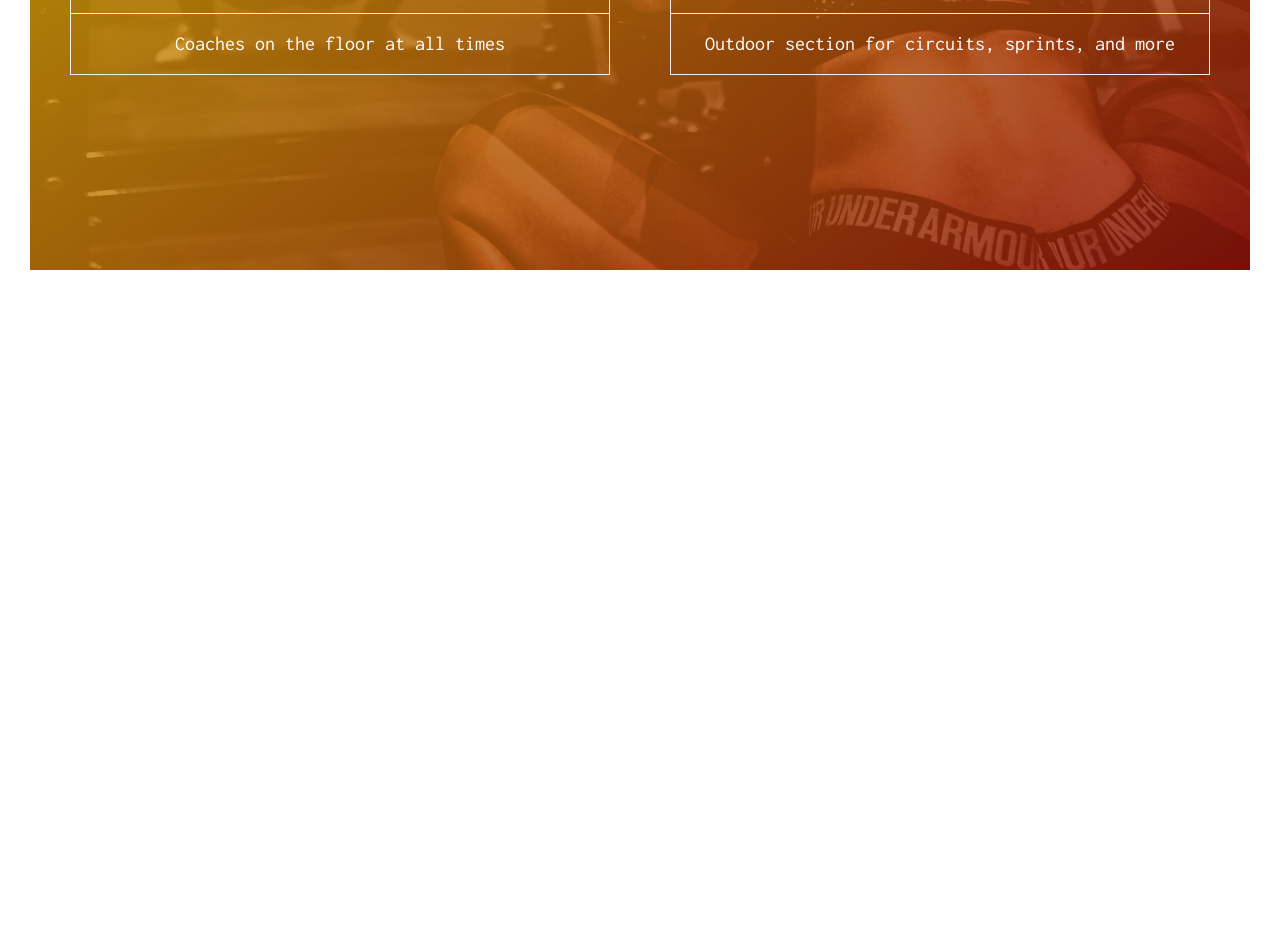
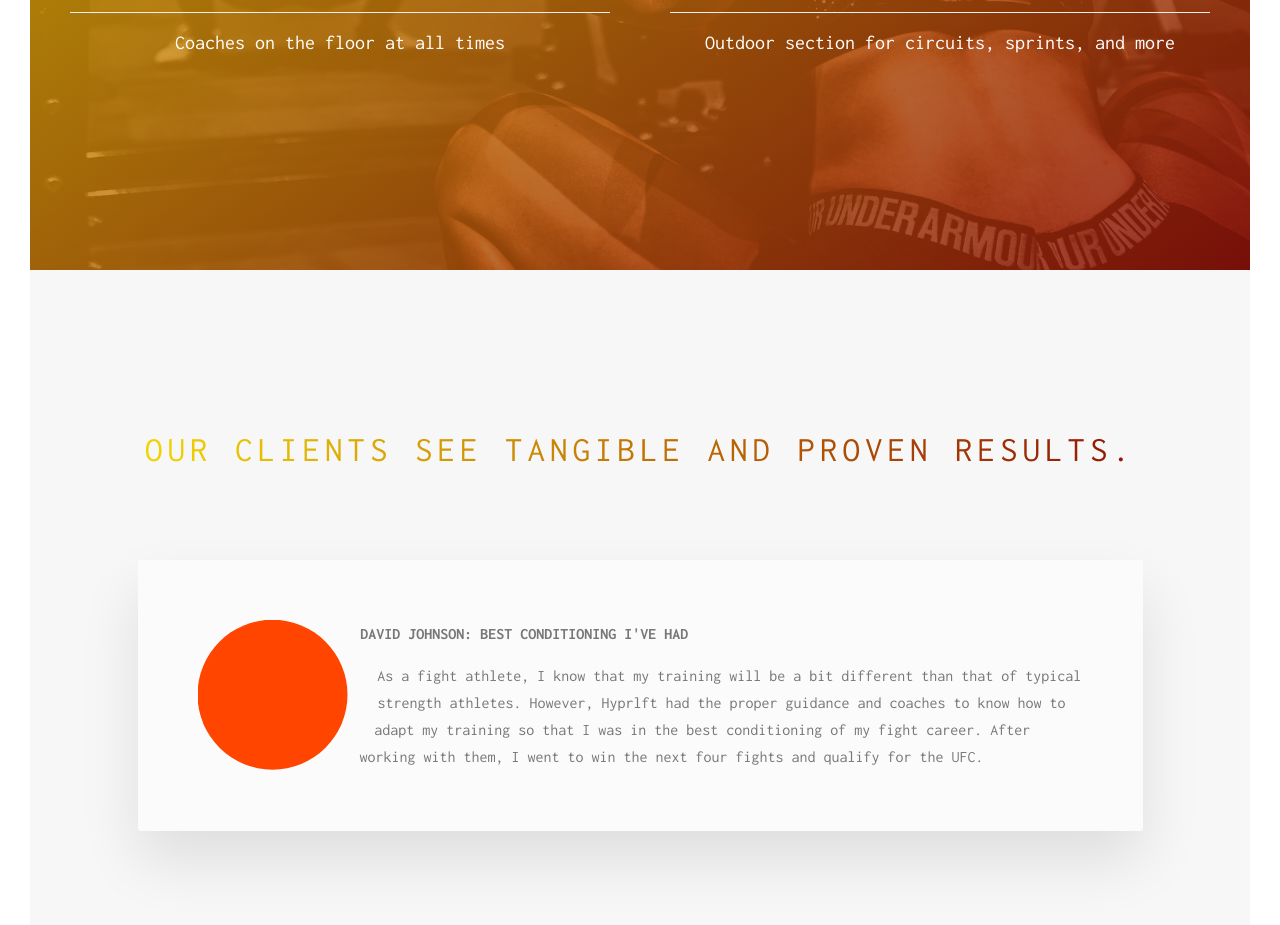
Before and after one commit to pswk1/hyprlft, a website: page app/index.html in a window 1280 px wide. Shown: the part 2322-3247 px from the top of the page. Before the commit the page ends 2622 px from the top, so only its background shows below. Drawn offline with Linux system fonts and the light colour scheme.

Commit message:
testimonial row added

```diff
--- a/app/index.html
+++ b/app/index.html
@@ -146,6 +146,36 @@
             </div>
         </section>
 
+        <section class="section-testimonials">
+            <div class="u-center-text u-margin-bottom-big">
+                <h2 class="heading-secondary u-margin-narrow-sides">
+                    Our clients see tangible and proven results.
+                </h2>
+            </div>
+
+            <div class="row">
+                <div class="testimonial">
+
+                    <figure class="testimonial__avatar">
+                        <figcaption class="testimonial__caption">
+                            David Johnson
+                        </figcaption>
+
+                    </figure>
+
+                    <div class="testimonial__text">
+                        <h3 class="heading-tertiary u-margin-bottom-small">David Johnson: Best conditioning I've had</h3>
+                        <p>As a fight athlete, I know that my training will be a bit different than that of typical
+                            strength athletes. However, Hyprlft had the proper guidance and coaches to know how to adapt my training
+                            so that I was in the best conditioning of my fight career. After working with them, I went to win the next
+                            four fights and qualify for the UFC.
+                        </p>
+
+                    </div>
+                </div>
+            </div>
+
+        </section>
     </main>
 
     <!--
--- a/app/sass/components/_facilities.scss
+++ b/app/sass/components/_facilities.scss
@@ -1,6 +1,6 @@
 .facility {
 
-    border: 1px solid $color-grey-light-2;
+    // border: 1px solid $color-grey-light-2;
     &__list {
         margin: 0 auto;
 
--- /dev/null
+++ b/app/sass/components/_testimonial.scss
@@ -0,0 +1,39 @@
+.testimonial {
+  width: 75%;
+  margin: 0 auto;
+  box-shadow: 0 3rem 6rem rgba($color-black, 0.1);
+  background-color: rgba($color-white, 0.6);
+  border-radius: 3px;
+  padding: 6rem;
+  padding-left: 9rem;
+  font-size: $default-font-size;
+
+  &__avatar {
+    background-color: orangered;
+    width: 15rem;
+    height: 15rem;
+    float: left;
+    position: relative;
+    -webkit-shape-outside: circle(50% at 50% 50%);
+    shape-outside: circle(50% at 50% 50%);
+
+    -webkit-clip-path: circle(50% at 50% 50%);
+    clip-path: circle(50% at 50% 50%);
+    transform: translateX(-3rem);
+
+  }
+
+  &__caption {
+    position: absolute;
+    top: 50%;
+    left: 50%;
+    transform: translate(-50%, 20%);
+    // color: $color-white;
+    text-transform: uppercase;
+    font-size: 1.7rem;
+    text-align: center;
+    opacity: 0;
+    transition: all .5s;
+    backface-visibility: hidden;
+  }
+}
--- a/app/sass/main.scss
+++ b/app/sass/main.scss
@@ -10,6 +10,7 @@
 @import "components/button";
 @import "components/about-box";
 @import "components/facilities";
+@import "components/testimonial";
 
 @import "layout/header";
 @import "layout/grid";
--- a/app/sass/pages/_home.scss
+++ b/app/sass/pages/_home.scss
@@ -18,3 +18,8 @@
   background-repeat: no-repeat;
 //   background-attachment: fixed;
 }
+
+.section-testimonials {
+  background-color: $color-grey-light-1;
+  padding: 15rem 0;
+}
```
Also changed, not shown: app/css/style.css, app/img/testimonial1.jpg (added), app/img/testimonial2.jpg (added).
